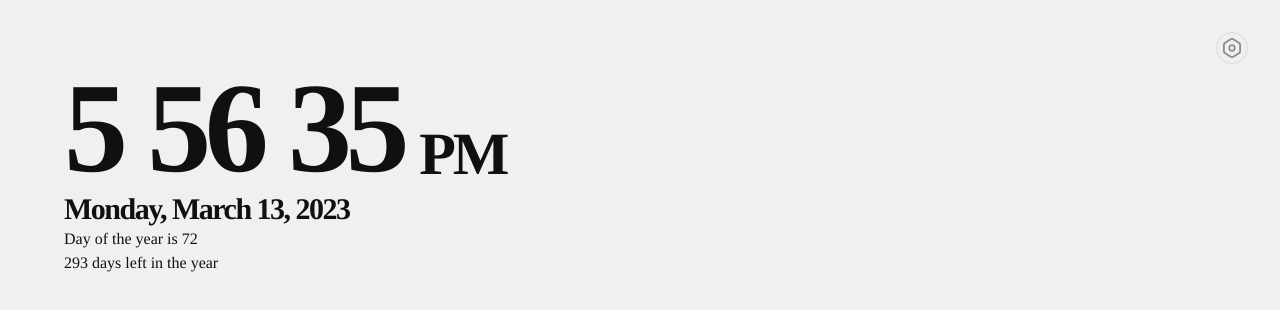
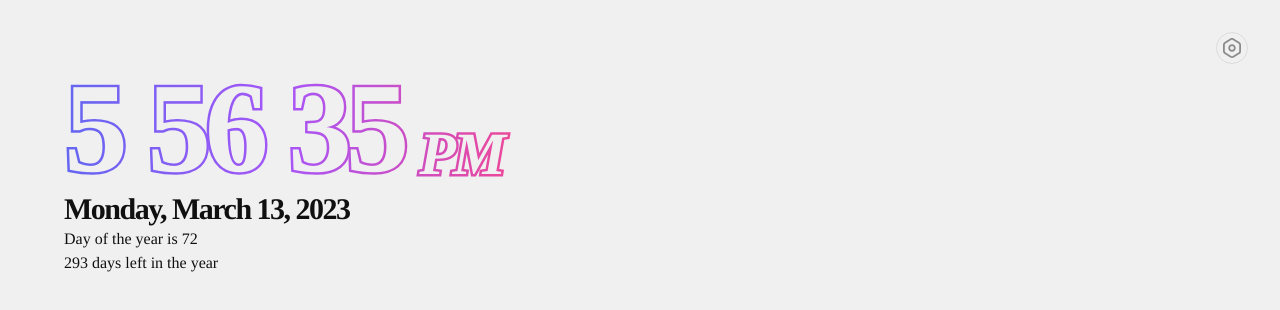
Before and after one commit to Rich1997/home, a React (Vite) app: page / in a window 1280 px wide. Shown: the top 310 px of the page. Built offline with nearby package versions, Linux system fonts and the light colour scheme; a web font is replaced by a local one.

Commit message:
2 files modified

```diff
--- a/src/components/Widget.tsx
+++ b/src/components/Widget.tsx
@@ -1,15 +1,18 @@
 import { useState, useEffect } from 'react';
+import Icon0 from '../assets/icons/Icon0';
 
 type ClockProps = {
     is24HourFormat?: boolean;
     showSeconds?: boolean;
     align?: 'center' | 'start' | 'end';
+    isMeridiemItalic?: boolean;
 };
 
 const Widget = ({
     is24HourFormat = false,
     showSeconds = true,
     align = 'center',
+    isMeridiemItalic = true,
 }: ClockProps) => {
     const [time, setTime] = useState(new Date());
     const [today, setToday] = useState('');
@@ -93,14 +96,16 @@ const Widget = ({
     return (
         <div className={`laptop:p-16 p-8 pt-16 flex flex-col is-y-${align}`}>
             <div
-                className={`flex items-end is-${align} laptop:gap-4 tablet:gap-2 gap-1 font-black`}
+                className={`pr-2 flex items-end is-${align} laptop:gap-4 tablet:gap-2 gap-1 font-black d-g s text-transparent bg-clip-text ${'bg-gradient-to-r from-indigo-500 via-purple-500 to-pink-500'}`}
             >
-                <div className="desktop:text-9xl laptop:text-8xl tablet:text-7xl phone:text-4xl text-2xl tracking-tighter">
+                <div
+                    className={`desktop:text-9xl laptop:text-8xl tablet:text-7xl phone:text-4xl text-2xl tracking-tighter`}
+                >
                     {formatTime(time)}
                 </div>
                 <div
-                    className={`${
-                        is24HourFormat ? 'hidden' : 'block'
+                    className={`${is24HourFormat ? 'hidden' : 'block'} ${
+                        isMeridiemItalic ? 'italic' : ''
                     } desktop:text-6xl laptop:text-4xl tablet:text-3xl phone:text-lg text-base laptop:py-2 tablet:py-1 phone:py-0 py-2 tracking-tighter`}
                 >
                     {time.getHours() >= 12 ? 'PM' : 'AM'}
--- a/src/index.css
+++ b/src/index.css
@@ -96,3 +96,12 @@ body {
 .b-t {
     @apply border-t tablet:border-t-0 dark:border-secondary-dark border-secondary-light;
 }
+
+/* default gradient */
+.d-g {
+    @apply dark:text-primary-dark text-primary-light;
+}
+
+.s {
+    -webkit-text-stroke: 5px transparent;
+}
```
